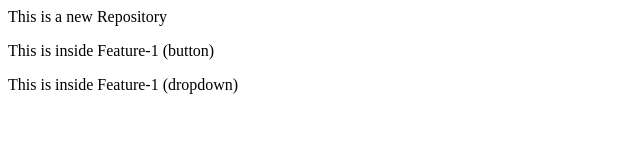
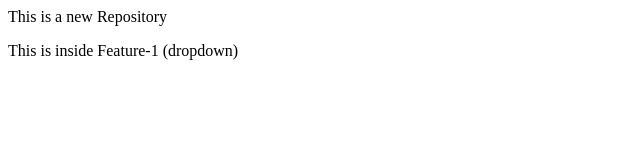
Before and after one commit to kartik-ninja/localrepo, a plain HTML site: page index.html in a window 1280 px wide. Shown: the whole page, without its empty margins (0-640 px from the left). Drawn offline with Linux system fonts and the light colour scheme.

```diff
--- a/index.html
+++ b/index.html
@@ -1,3 +1,2 @@
 <p>This is a new Repository</p>
-<p>This is inside Feature-1 (button)</p>
 <p>This is inside Feature-1 (dropdown)</p>
```
